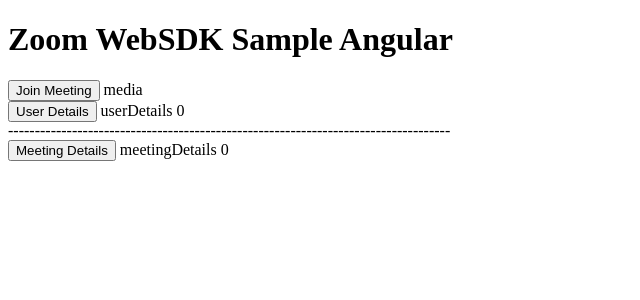
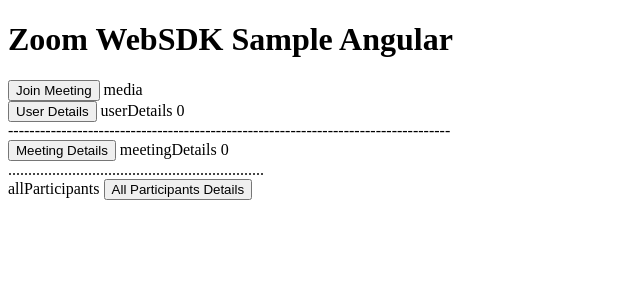
Before and after one commit to KunikaMakker/zoom-angular-trial, an Angular app: page / in a window 1280 px wide. Shown: the top 300 px of the page, without its empty margins (0-640 px from the left). Built offline with nearby package versions, Linux system fonts and the light colour scheme; what @zoom/appssdk would draw is missing.

Commit message:
updated docs

```diff
--- a/src/app/app.component.html
+++ b/src/app/app.component.html
@@ -15,4 +15,12 @@
     <button (click)="getMeetingDetails()">Meeting Details</button>
     meetingDetails {{meetingDetails.length}}
     <div *ngFor="let x of meetingDetails | keyvalue">{{x.key}}->{{x.value}}</div>
+    <br/>
+    ................................................................<br/>
+    allParticipants
+    <button (click)="getAllParticipants()">All Participants Details</button>
+    <div *ngFor="let participant of allParticipants">
+        <div *ngFor="let x of participant | keyvalue">{{x.key}}->{{x.value}}</div>
+    </div>
+
 </div>
--- a/src/app/app.component.ts
+++ b/src/app/app.component.ts
@@ -12,6 +12,7 @@
   value: any = "";
   userDetails: any = "";
   meetingDetails: any = "";
+  allParticipants: any = [];
   // currencies = { code: 'ALL', name: 'Albanian lek', symbol: 'L' }
   constructor() {}
 
@@ -30,9 +31,10 @@
       });
       this.value=configResponse
       console.debug('Zoom JS SDK Configuration', configResponse);
-
+      this.shareApp();
       this.getMeetingDetails();
       this.getUserDetails();
+      this.getAllParticipants();
     } catch (e) {
       this.value="error"
         console.error(e);
@@ -55,8 +57,15 @@
       // there was an error
     })
   }
+  async shareApp() {
+    await zoomSdk.shareApp({ action: "start" });
+  }
   async getMeetingDetails() {
     const meeting = await zoomSdk.getMeetingContext();
     this.meetingDetails = meeting;
   }
+  async getAllParticipants() {
+    const allParticipants = await zoomSdk.getMeetingParticipants();
+    this.allParticipants = allParticipants;
+  }
 }
```
Also changed, not shown: 3 other files (tests, documents, lock files or other folders).
